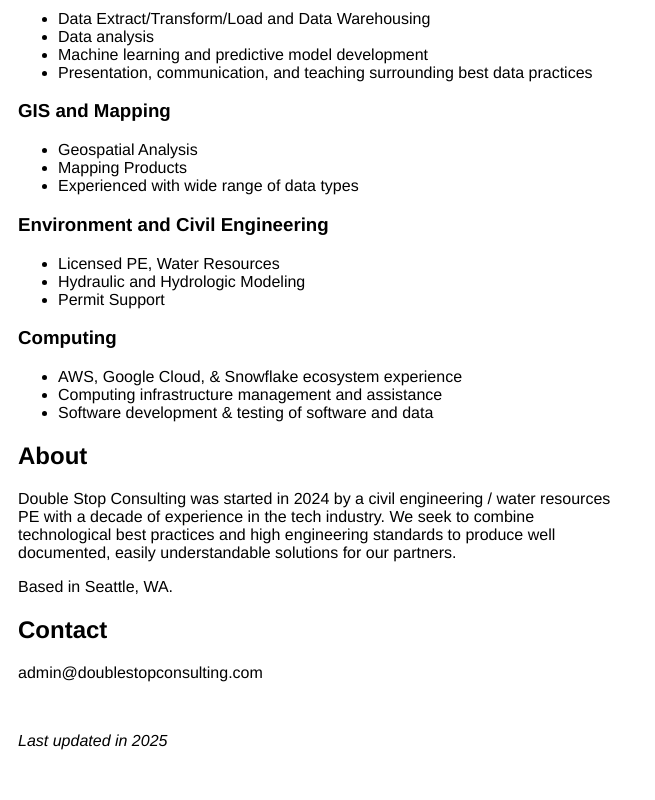
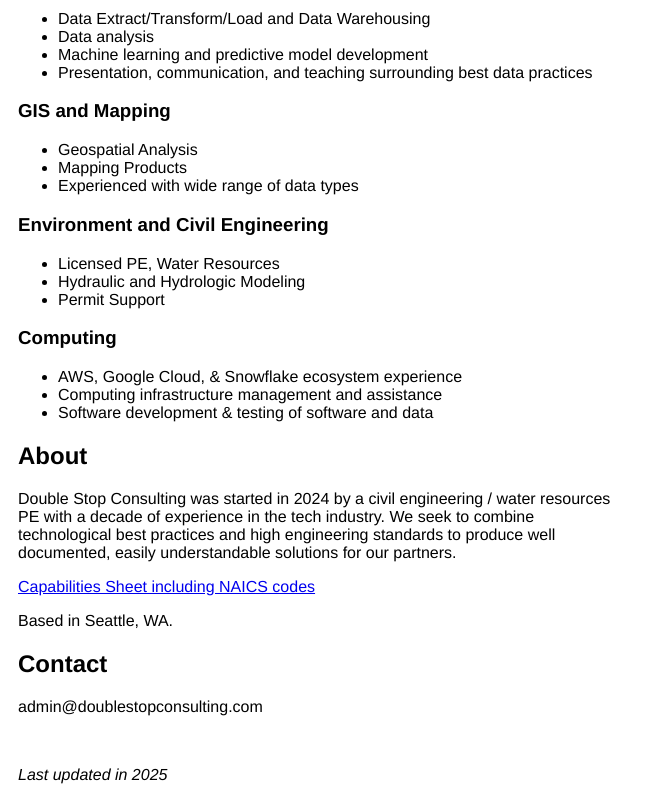
Before and after one commit to doublestopconsulting/doublestopconsulting.github.io, a plain HTML site: page index.html in a window 1280 px wide. Shown: the part 411-1211 px from the top of the page, without its empty margins (0-655 px from the left). Before the commit the page ends 1177 px from the top, so only its background shows below. Drawn offline with Linux system fonts and the light colour scheme.

Commit message:
Add capabilities sheet

```diff
--- a/index.html
+++ b/index.html
@@ -16,6 +16,7 @@
         h3,
         h4,
         li,
+        a,
         p {font-family: 'Helvetica', 'Arial', sans-serif;
            width: 600px;
            margin-left: 10px;
@@ -68,6 +69,7 @@
     <p>
     Double Stop Consulting was started in 2024 by a civil engineering / water resources PE with a decade of experience in the tech industry. We seek to combine technological best practices and high engineering standards to produce well documented, easily understandable solutions for our partners.
     </p>
+    <a href = 'capabilities_sheet_2025.pdf'>Capabilities Sheet including NAICS codes</a>
 
      <p>Based in Seattle, WA.</p>
 
```
Also changed, not shown: 1 other file.
